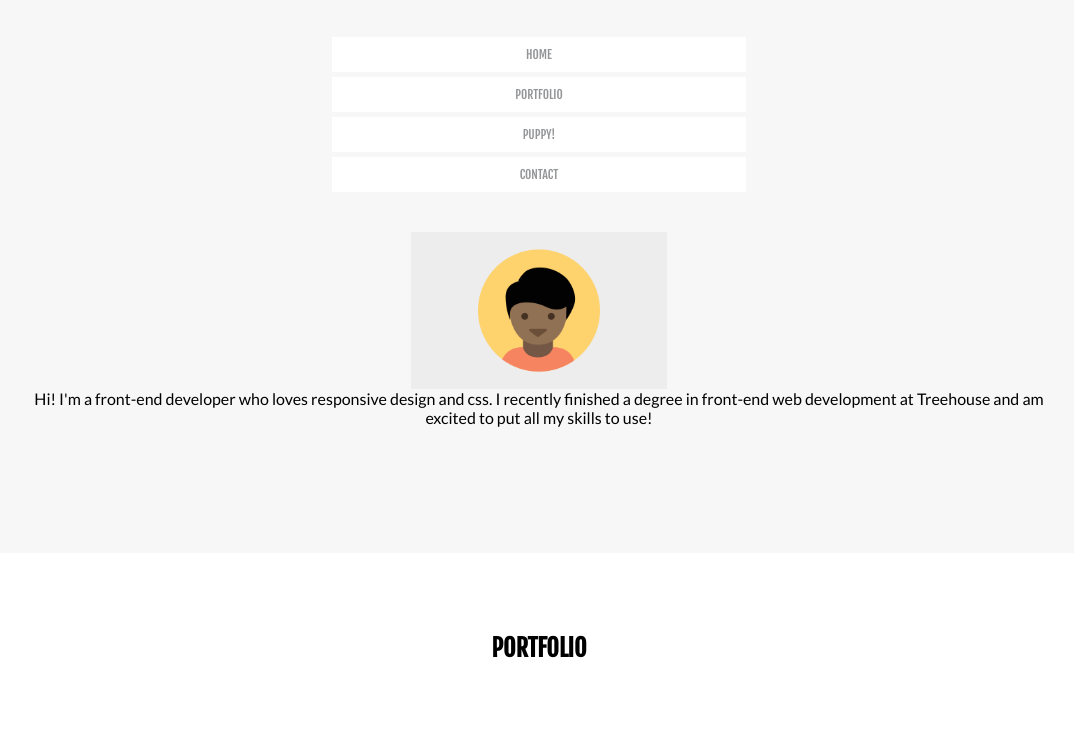
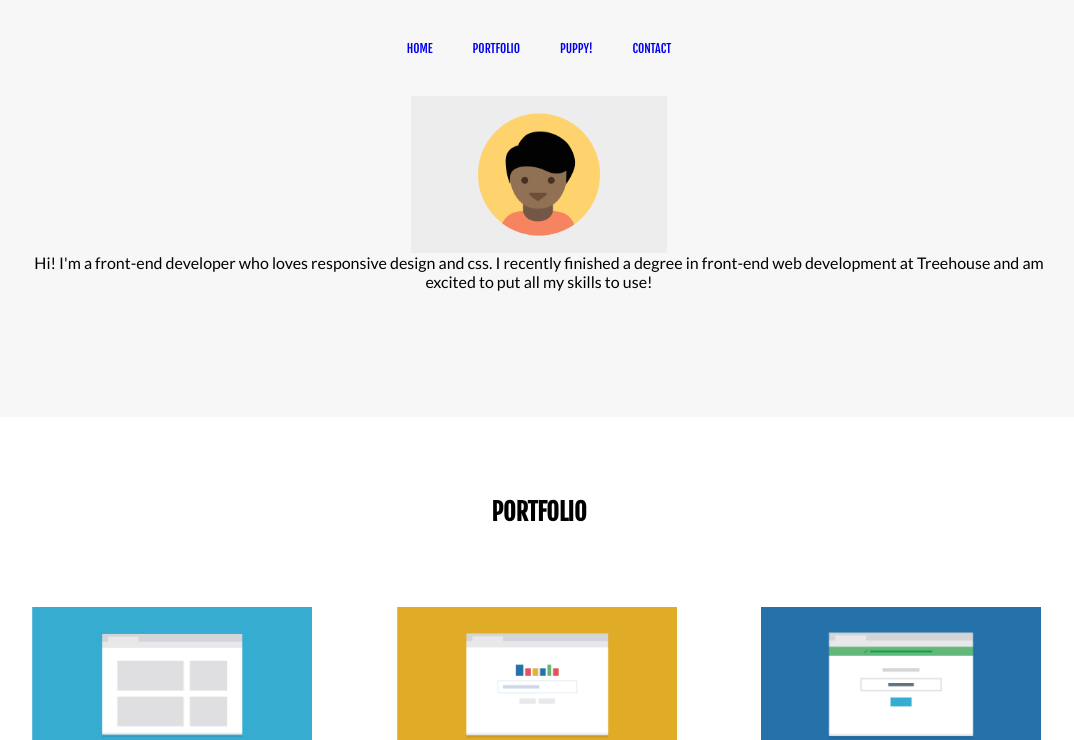
Before and after one commit to saltymermaid/fewd-techdegree-2, a plain HTML site: page index.html in a window 1280 px wide. Shown: the part 43-783 px from the top of the page, without its empty margins (101-1175 px from the left). Drawn offline with Linux system fonts and the light colour scheme.

Commit message:
Fix nav buttons on tablet view

```diff
--- a/css/styles.css
+++ b/css/styles.css
@@ -36,21 +36,27 @@ p {
   padding-bottom: 5vh;
 }
 
+ul {
+  list-style: none;
+  padding-left: 0;
+}
+
 .portfolio h2, h3, .portfolio, .portfolio-text, .animal, .animal h2, article {
   background-color: white;
 }
 
-.section-button {
+.nav-links li {
   border: none;
   padding: 10px;
+  text-align: center;
   font-family: 'Fjalla One', sans-serif;
   text-transform: uppercase;
   font-size: 14px;
+  background-color: white;
   color: #939597;
   display: block;
+  margin: 5px auto;
   width: 90%;
-  margin: 5px auto;
-  background-color: white;
 }
 
 a {
@@ -87,11 +93,6 @@ a:visited {
   color: #939597;
 }
 
-.animal {
-  width: 95%;
-  margin: 0 auto;
-}
-
 .portfolio {
   width: 100%;
 }
@@ -107,6 +108,11 @@ img {
   height: auto;
   margin: auto;
   display: block;
+}
+
+.animal {
+  width: 95%;
+  margin: 0 auto;
 }
 
 .contact-details {
@@ -128,17 +134,14 @@ footer {
   line-height: 12px;
 }
 
-.link-to-top {
+.footer-links li {
+  text-transform: uppercase;
+  display: none;
+}
+
+.footer-links li:first-child {
   float: right;
   display: block;
-}
-
-.link-to-top, .link-to-section {
-  text-transform: uppercase;
-}
-
-.link-to-section {
-  display: none;
 }
 
 .footer-links li:last-child {
@@ -158,13 +161,21 @@ footer {
     margin: 0 auto;
   }
 
-  .section-button {
+  .nav-links {
+    display: block;
+    margin: auto;
+    text-align: center;
+  }
+
+  .nav-links li {
+    display: inline;
+    margin: 0 0.7em;
     font-size: 12px;
+    background-color: #f7f7f7;
   }
 
   nav {
     width: 40%;
-    text-align: center;
     margin: 5vh auto;
     display: block;
   }
@@ -182,18 +193,18 @@ footer {
     margin: auto;
   }
 
-  .link-to-top {
-    display: none;
-  }
-
-  .footer-links {
+   .footer-links {
     display: block;
     float: right;
   }
 
-  .link-to-section {
+  .footer-links li {
     display: inline;
     margin: 0 0.7em;
+  }
+
+  .footer-links li:first-child {
+    display: none;
   }
 }
 
--- a/index.html
+++ b/index.html
@@ -9,12 +9,13 @@
   <div class="container">
     <body>
       <a name="home"><h1>Melissa Blades</h1></a>
-
-      <nav>
-        <a href="#home"><button type="button" class="section-button">Home</button></a>
-        <a href="#portfolio"><button type="button" class="section-button">Portfolio</button></a>
-        <a href="#animal"><button type="button" class="section-button">Puppy!</button></a>
-        <a href="#contact"><button type="button" class="section-button">Contact</button></a>
+      <nav class="clearfix">
+        <ul class="nav-links">
+          <li><a href="#home">Home</a></li>
+          <li><a href="#portfolio">Portfolio</a></li>
+          <li><a href="#animal">Puppy!</a></li>
+          <li><a href="#contact">Contact</a></li>
+        </ul>
       </nav>
       <img src="images/responsive-layout-profile.png" alt="Fake picture of Melissa" class="profile-image">
       <p class="profile-text">Hi! I'm a front-end developer who loves responsive design and css. I recently finished a degree in front-end web development at Treehouse and am excited to put all my skills to use!</p>
@@ -66,11 +67,11 @@
   <footer class="clearfix">
     <span class="footer-name">Melissa Blades</span>
     <ul class="footer-links">
-      <li class="link-to-top"><a href="#home">Back to top</a></li>
-      <li class="link-to-section"><a href="#home">Home</a></li>
-      <li class="link-to-section"><a href="#portfolio">Portfolio</a></li>
-      <li class="link-to-section"><a href="#animal">Puppy!</a></li>
-      <li class="link-to-section"><a href="#contact">Contact</a></li>
+      <li><a href="#home">Back to top</a></li>
+      <li><a href="#home">Home</a></li>
+      <li><a href="#portfolio">Portfolio</a></li>
+      <li><a href="#animal">Puppy!</a></li>
+      <li><a href="#contact">Contact</a></li>
     </ul>
   </footer>
 </html>
```
